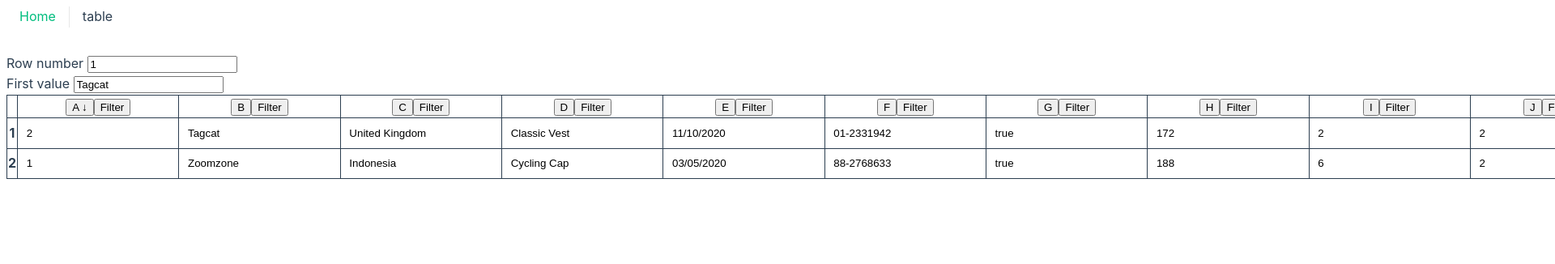
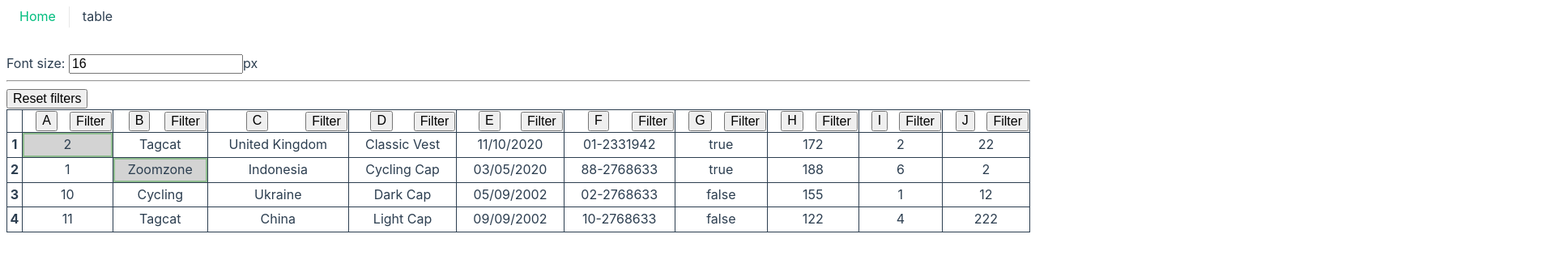
Before and after one commit to StetsenkoAnton/spreadsheet, a Vue app: page /table in a window 1280 px wide. Shown: the top 326 px of the page at 81% size, 1920 px wide, since content can reach past the window. Built offline with nearby package versions, Linux system fonts and the light colour scheme.

Commit message:
add filters

```diff
--- a/src/components/CustomTable.vue
+++ b/src/components/CustomTable.vue
@@ -1,29 +1,33 @@
 <template>
+  <div>
+    <div>Font size: <input type="number" v-model.number="fontSize" />px</div>
+    <hr />
+    <button type="button" @click="clearFilters">Reset filters</button>
     <table class="table">
       <CustomTableHeaderRow
         :data-table="dataTable"
-      :filter-info="filterInfo"
+        :filter-info="filtersSettings"
         :sort-info="sortInfo"
         @sorted="onSort"
         @filtered="onFilter"
       />
-    <tbody>
+      <tbody :style="{ fontSize: `${fontSize}px` }">
         <tr v-for="{ lineNumber, row } in visibleTable" :key="lineNumber">
           <th class="table__th">
             {{ lineNumber + 1 }}
           </th>
-        <td v-for="cell in row" :key="cell.id" class="table__td">
+          <td v-for="cell in row" :key="cell.column" class="table__td">
             <CustomTableCell
               :cell-value="cell"
               :line-number="lineNumber"
-            @input="event"
-            @selected="event"
-            @unselected="event"
+              @selected="onSelected"
+              @unselected="onUnselected"
             />
           </td>
         </tr>
       </tbody>
     </table>
+  </div>
 </template>
 
 <script>
@@ -43,25 +47,36 @@ export default {
       },
     },
   },
-  // mounted() {
-  //   console.log(this.$refs.table);
-  // },
   data() {
     return {
+      fontSize: 16,
       sortColumn: 0,
-      sortDirection: "abc", // "abc", "zyx"
-      // filterColumn: 1,
-      // filterDirection: "abc", // "abc", "zyx"
+      sortDirection: "", // "abc", "zyx"
+      filtersSettings: [
+        // { column: 1, search: "Tagcat", isExact: true },
+        // { column: 2, search: "ina", isExact: false },
+      ],
     };
   },
   computed: {
     filteredTable() {
-      return this.dataTable;
+      if (!this.filtersSettings.length) return this.dataTable;
+      let filteredTable = this.dataTable;
+      this.filtersSettings.forEach((filtersSettings) => {
+        filteredTable = this.filterIteration(filtersSettings, filteredTable);
+      });
+      return filteredTable;
     },
     visibleTable() {
-      if (!this.sortDirection) return this.dataTable;
+      if (!this.sortDirection) return this.filteredTable;
       return [...this.filteredTable].sort((a, b) => {
-        if (a.row[this.sortColumn].value.toUpperCase > b.row[this.sortColumn].value.toUpperCase) {
+        const aVal = a.row[this.sortColumn].value;
+        const bVal = b.row[this.sortColumn].value;
+        const aNormalize =
+          typeof aVal === "number" ? aVal : aVal.toString().toUpperCase();
+        const bNormalize =
+          typeof bVal === "number" ? bVal : bVal.toString().toUpperCase();
+        if (aNormalize > bNormalize) {
           return this.sortDirection === "abc" ? -1 : 1;
         }
         return this.sortDirection === "abc" ? 1 : -1;
@@ -73,19 +88,39 @@ export default {
         direction: this.sortDirection,
       };
     },
-    filterInfo() {
-      return [];
-    },
   },
   methods: {
-    event(e) {
-      console.log(e);
+    clearFilters() {
+      this.filtersSettings = [];
+      this.sortColumn = 0;
+      this.sortDirection = "";
+    },
+    filterIteration(filtersSettings, list) {
+      return list.filter(({ row }) => {
+        const searchNormalize = filtersSettings.search.toUpperCase();
+        const cellNormalize = row[filtersSettings.column].value
+          .toString()
+          .toUpperCase();
+        if (list.isExact) return searchNormalize === cellNormalize;
+        return cellNormalize.includes(searchNormalize);
+      });
     },
     onSort({ column, direction }) {
       this.sortColumn = column;
       this.sortDirection = direction;
     },
-    onFilter() {},
+    onFilter({ index, filter }) {
+      if (!filter) this.filtersSettings.splice(index, 1);
+      else if (index < 0 && filter.search.length)
+        this.filtersSettings.push(filter);
+      else this.filtersSettings[index] = filter;
+    },
+    onSelected(e) {
+      console.log(e);
+    },
+    onUnselected(e) {
+      console.log(e);
+    },
   },
 };
 </script>
@@ -93,15 +128,20 @@ export default {
 <style>
 .table {
   width: 100%;
+  height: 1px;
   border: 1px solid;
   border-collapse: collapse;
 }
 .table__th,
 .table__td {
   border: 1px solid;
-  text-align: center;
 }
 .table__td {
   padding: 0;
+  text-align: center;
+  height: 100%;
+}
+* {
+  font-size: inherit;
 }
 </style>
--- a/src/components/CustomTableCell.vue
+++ b/src/components/CustomTableCell.vue
@@ -1,20 +1,21 @@
 <template>
-  <div :class="cellClass" tabindex="-1" @click="cellFocus" @dblclick="cellEdit">
+  <div :class="cellClass" tabindex="-1" ref="cell" @dblclick="cellEdit">
     <input
       v-if="status === 'edit'"
       class="table-cell__input"
       type="text"
-      :value="cellValue.value"
+      v-model="cellRaw"
       ref="input"
-      @input="onChange"
-      @focus="onSelect"
-      @blur="onBlur"
+      @keydown.enter="cellRest"
+      @keydown.esc="cellRest"
     />
-    <span v-if="false">{{ cellValue.value }}</span>
+    <span>{{ cellValue.value }}</span>
   </div>
 </template>
 
 <script>
+import clickOutside from "../services/clickOutside";
+
 const STATUS = {
   rest: "",
   edit: "edit",
@@ -41,7 +42,9 @@ export default {
   emits: ["input", "selected", "unselected"],
   data() {
     return {
-      status: STATUS.edit,
+      status: STATUS.rest,
+      handleOutsideClick: () => {},
+      cellRaw: "",
     };
   },
   computed: {
@@ -49,49 +52,46 @@ export default {
       return {
         "table-cell": true,
         "table-cell--edit": this.status === STATUS.edit,
-        "table-cell--focus": this.status === STATUS.focus,
+        "table-cell--selected": this.cellValue.selected,
       };
     },
   },
   methods: {
     cellRest() {
-      // console.log("cellRest");
-      // this.status = STATUS.rest;
-      // document.body.removeEventListener('click', this.cellRest);
-    },
-    cellFocus() {
-      // console.log("cellFocus");
-      // this.status = STATUS.focus;
-      // this.$nextTick(() => {
-      //   document.body.addEventListener("click", this.cellRest);
-      // });
+      this.status = STATUS.rest;
+      this.onBlur();
+      document.removeEventListener("click", this.handleOutsideClick);
     },
     cellEdit() {
-      // this.status = STATUS.edit;
-      // this.$nextTick(() => {
-      //   this.$refs.input.focus();
-      // });
-    },
-    onChange(e) {
-      this.$emit("input", {
-        lineN: this.lineNumber,
-        cellN: this.cellValue.id,
-        value: e.target.value,
+      if (this.cellValue.selected) return;
+      this.status = STATUS.edit;
+      this.cellRaw = this.cellValue.value;
+      this.onSelect();
+      this.$nextTick(() => {
+        this.$refs.input.focus();
+        this.handleOutsideClick = clickOutside(
+          null,
+          this.$refs.cell,
+          this.cellRest
+        );
+        document.addEventListener("click", this.handleOutsideClick);
       });
     },
+    getRequestDate(value) {
+      return {
+        row: this.lineNumber,
+        col: this.cellValue.column,
+        value,
+      };
+    },
+    onChange() {
+      this.$emit("input", this.getRequestDate(this.cellRaw));
+    },
     onSelect() {
-      this.$emit("selected", {
-        lineN: this.lineNumber,
-        cellN: this.cellValue.id,
-        value: this.cellValue.value,
-      });
+      this.$emit("selected", this.getRequestDate(this.cellValue.value));
     },
     onBlur() {
-      this.$emit("unselected", {
-        lineN: this.lineNumber,
-        cellN: this.cellValue.id,
-        value: this.cellValue.value,
-      });
+      this.$emit("unselected", this.getRequestDate(this.cellRaw));
     },
   },
 };
@@ -99,14 +99,11 @@ export default {
 
 <style>
 .table-cell__input {
-  //position: absolute;
-  //top: 0;
-  //bottom: 0;
-  //left: 0;
-  padding: 0.5em;
+  position: absolute;
+  top: 0;
+  bottom: 0;
+  left: 0;
   border-color: transparent;
-  width: min-content;
-  min-width: 0;
 }
 .table-cell__input:focus,
 .table-cell__input:focus-visible {
@@ -114,12 +111,19 @@ export default {
   outline: none;
 }
 .table-cell {
+  height: 100%;
   border: 2px solid transparent;
 }
-.table-cell--focus {
-  border-color: blue;
+.table-cell:focus-visible,
+.table-cell:focus {
+  border-color: dodgerblue;
 }
 .table-cell--edit {
   position: relative;
 }
+.table-cell--selected {
+  border-color: darkseagreen;
+  background: lightgrey;
+}
+
 </style>
--- a/src/components/CustomTableHeaderCell.vue
+++ b/src/components/CustomTableHeaderCell.vue
@@ -1,21 +1,36 @@
 <template>
-  <div>
-    <button type="button" @click="onSort">
+  <div class="header-cell">
+    <div></div>
+    <button class="header-cell__sort" type="button" @click="onSort">
       {{ columnInfo.name }}
       <template v-if="sortInfo.column === columnInfo.index">
         <span v-if="sortInfo.direction === 'abc'">&#8595;</span>
         <span v-if="sortInfo.direction === 'zyx'">&#8593;</span>
       </template>
     </button>
-    <button type="button" @click="openFilters">Filter</button>
+    <CustomTableHeaderFilters
+      :column-info="columnInfo"
+      :data-table="dataTable"
+      :filter-info="filterInfo"
+      @sorted="onSort"
+      @filtered="onFilter"
+    />
   </div>
 </template>
 
 <script>
+import CustomTableHeaderFilters from "@/components/CustomTableHeaderFilters.vue";
+
 const sortLine = ["abc", "zyx", ""];
 export default {
-  components: {},
+  components: { CustomTableHeaderFilters },
   props: {
+    dataTable: {
+      type: Array,
+      default() {
+        return [];
+      },
+    },
     columnInfo: {
       type: Object,
       default() {
@@ -34,12 +49,18 @@ export default {
         };
       },
     },
-    filterInfo: {},
+    filterInfo: {
+      type: Array,
+      default() {
+        return [];
+      },
+    },
   },
   data() {
-    return {};
+    return {
+      showFilterModal: false,
+    };
   },
-  computed: {},
   methods: {
     onSort() {
       const directionIndex = sortLine.findIndex(
@@ -49,15 +70,34 @@ export default {
         directionIndex === sortLine.length - 1
           ? sortLine[0]
           : sortLine[directionIndex + 1];
-      console.log(directionIndex, sortLine.length, nextDirection);
       this.$emit("sorted", {
         column: this.columnInfo.index,
         direction: nextDirection,
       });
     },
-    openFilters() {},
+    onFilter(newValue) {
+      this.$emit("filtered", newValue);
+    },
+    openFilters() {
+      this.showFilterModal = true;
+    },
+    applyFilter() {
+      this.showFilterModal = false;
+    },
+    resetFilter() {
+      this.showFilterModal = false;
+    },
   },
 };
 </script>
 
-<style></style>
+<style>
+.header-cell {
+  position: relative;
+  display: flex;
+  justify-content: space-between;
+}
+.header-cell__sort {
+  display: flex;
+}
+</style>
--- /dev/null
+++ b/src/components/CustomTableHeaderFilters.vue
@@ -0,0 +1,178 @@
+<template>
+  <div class="header-cell__filter">
+    <button
+      :class="{ 'header-cell__filter-btn--active': isCurrentFilter }"
+      ref="opener"
+      type="button"
+      @click="openFilters"
+    >
+      Filter
+      <span v-show="isCurrentFilter">{{ filteredOrderView }}</span>
+    </button>
+    <div v-show="showFilterModal" class="header-cell__filter-modal" ref="modal">
+      <div v-show="isCurrentFilter" class="flex-between">
+        <span>{{ filteredOrderView }} priority</span>
+        <button type="button" @click="resetFilter">Reset</button>
+      </div>
+      <input
+        type="search"
+        ref="search"
+        placeholder="search"
+        v-model="filter.search"
+        :list="`datalistOptions${columnInfo.index}`"
+        @keydown.enter="applyFilter"
+        @keydown.esc="canselFilter"
+      />
+      <datalist :id="`datalistOptions${columnInfo.index}`">
+        <option v-for="val in unicValues" :key="val" :value="val"></option>
+      </datalist>
+
+      <label>
+        <input type="checkbox" v-model="filter.isExact" />
+        <span>Exact</span>
+      </label>
+      <div class="flex-between">
+        <button type="button" @click="applyFilter">Ok</button>
+        <button type="button" @click="canselFilter">Cansel</button>
+      </div>
+    </div>
+  </div>
+</template>
+
+<script>
+import clickOutside from "../services/clickOutside";
+
+export default {
+  //
+  props: {
+    dataTable: {
+      type: Array,
+      default() {
+        return [];
+      },
+    },
+    columnInfo: {
+      type: Object,
+      default() {
+        return {
+          index: 0,
+          name: "",
+        };
+      },
+    },
+    sortInfo: {
+      type: Object,
+      default() {
+        return {
+          column: 0,
+          direction: "",
+        };
+      },
+    },
+    filterInfo: {
+      type: Array,
+      default() {
+        return [];
+      },
+    },
+  },
+  emits: ["filtered"],
+  mounted() {
+    this.handleOutsideClick = clickOutside(
+      this.$refs.opener,
+      this.$refs.modal,
+      this.canselFilter
+    );
+  },
+  data() {
+    return {
+      handleOutsideClick: () => {},
+      isExact: false,
+      showFilterModal: false,
+      filter: {
+        column: this.columnInfo.index,
+        search: "",
+        isExact: false,
+      },
+    };
+  },
+  computed: {
+    filteredOrder() {
+      return this.filterInfo.findIndex(
+        ({ column }) => +column === +this.columnInfo.index
+      );
+    },
+    filteredOrderView() {
+      return this.filteredOrder + 1;
+    },
+    isCurrentFilter() {
+      return this.filteredOrder >= 0;
+    },
+    currentFilter() {
+      return this.filterInfo[this.filteredOrder];
+    },
+    unicValues() {
+      const list = this.dataTable.map(
+        ({ row }) => row[this.columnInfo.index].value
+      );
+      return new Set(list);
+    },
+  },
+  methods: {
+    openFilters() {
+      this.showFilterModal = true;
+      this.resetValueFilter();
+      document.addEventListener("click", this.handleOutsideClick);
+      this.$nextTick(() => {
+        this.$refs.search.focus();
+      })
+    },
+    applyFilter() {
+      this.closeFilter();
+      this.$emit("filtered", {
+        index: this.filteredOrder,
+        filter: this.filter,
+      });
+    },
+    canselFilter() {
+      this.closeFilter();
+      this.resetValueFilter();
+    },
+    resetFilter() {
+      this.closeFilter();
+      this.$emit("filtered", {
+        index: this.filteredOrder,
+        filter: null,
+      });
+    },
+    closeFilter() {
+      this.showFilterModal = false;
+      document.removeEventListener("click", this.handleOutsideClick);
+    },
+    resetValueFilter() {
+      if (this.isCurrentFilter) this.filter = { ...this.currentFilter };
+    },
+  },
+};
+</script>
+
+<style>
+.flex-between {
+  display: flex;
+  align-items: center;
+  justify-content: space-between;
+}
+.header-cell__filter-btn--active {
+  background-color: green;
+}
+.header-cell__filter-modal {
+  position: absolute;
+  z-index: 1;
+  top: -2em;
+  left: 0;
+  box-shadow: 0 1px 5px rgba(0, 0, 0, 0.25);
+  background: #fff;
+  padding: 5px;
+  text-align: left;
+}
+</style>
--- a/src/components/CustomTableHeaderRow.vue
+++ b/src/components/CustomTableHeaderRow.vue
@@ -5,7 +5,7 @@
       <th v-for="val in headerList" :key="val" class="table__th">
         <CustomTableHeaderCell
           :column-info="val"
-          :filter-list="[]"
+          :data-table="dataTable"
           :filter-info="filterInfo"
           :sort-info="sortInfo"
           @sorted="onSort"
@@ -37,11 +37,14 @@ export default {
         };
       },
     },
-    filterInfo: {},
+    filterInfo: {
+      type: Array,
+      default() {
+        return [];
+      },
+    },
   },
-  data() {
-    return {};
-  },
+  emits: ["sorted", "filtered"],
   computed: {
     headerLength() {
       return this.dataTable[0].row.length;
@@ -75,7 +78,9 @@ export default {
     onSort(sort) {
       this.$emit("sorted", sort);
     },
-    onFilter() {},
+    onFilter(newValue) {
+      this.$emit("filtered", newValue);
+    },
   },
 };
 </script>
--- a/src/pages/PageCustomTable.vue
+++ b/src/pages/PageCustomTable.vue
@@ -1,9 +1,8 @@
 <template>
   <div>
-    <div>Row number <input type="number" v-model.number="rowSelected" /></div>
-    <div>First value <input type="text" v-model="firstValue" /></div>
     <CustomTable
       :data-table="dataTable"
+      :selected-list="cellComputed"
       @cellSelected="event"
       @cellUpdated="event"
     />
@@ -18,64 +17,98 @@ export default {
   components: {
     CustomTable,
   },
-  // mounted() {
-  //   console.log(this.$refs.table);
-  // },
+  mounted() {
+    // setInterval(() => {
+    //   const old = this.cellComputed[0].col;
+    //   console.log(old);
+    //   this.cellComputed[0].col = old + 1;
+    // }, 3000);
+  },
   data() {
     return {
-      rowSelected: 1,
+      fontSize: 16,
       firstValue: "Tagcat",
-    };
-  },
-  computed: {
-    cellComputed() {
-      return [
+      cellComputed: [
         {
-          row: this.rowSelected,
+          row: 0,
           col: 0,
-          className: "cell-busy",
         },
         {
           row: 1,
           col: 1,
-          className: "cell-busy",
-          valid: false,
         },
-      ];
-    },
-    dataTable() {
-      return [
+      ],
+      rawTable: [
         {
           lineNumber: 0,
           row: [
-            { value: 2, id: "0" },
-            { value: "Tagcat", id: "1" },
-            { value: "United Kingdom", id: "2" },
-            { value: "Classic Vest", id: "3" },
-            { value: "11/10/2020", id: "4" },
-            { value: "01-2331942", id: "5" },
-            { value: true, id: "6" },
-            { value: "172", id: "7" },
-            { value: 2, id: "8" },
-            { value: 2, id: "9" },
+            { value: 2, column: 0 },
+            { value: "Tagcat", column: 1 },
+            { value: "United Kingdom", column: 2 },
+            { value: "Classic Vest", column: 3 },
+            { value: "11/10/2020", column: 4 },
+            { value: "01-2331942", column: 5 },
+            { value: true, column: 6 },
+            { value: "172", column: 7 },
+            { value: 2, column: 8 },
+            { value: 22, column: 9 },
           ],
         },
         {
           lineNumber: 1,
           row: [
-            { value: 1, id: "0" },
-            { value: "Zoomzone", id: "1" },
-            { value: "Indonesia", id: "2" },
-            { value: "Cycling Cap", id: "3" },
-            { value: "03/05/2020", id: "4" },
-            { value: "88-2768633", id: "5" },
-            { value: true, id: "6" },
-            { value: "188", id: "7" },
-            { value: 6, id: "8" },
-            { value: 2, id: "9" },
+            { value: 1, column: 0 },
+            { value: "Zoomzone", column: 1 },
+            { value: "Indonesia", column: 2 },
+            { value: "Cycling Cap", column: 3 },
+            { value: "03/05/2020", column: 4 },
+            { value: "88-2768633", column: 5 },
+            { value: true, column: 6 },
+            { value: "188", column: 7 },
+            { value: 6, column: 8 },
+            { value: 2, column: 9 },
           ],
         },
-      ];
+        {
+          lineNumber: 2,
+          row: [
+            { value: 10, column: 0 },
+            { value: "Cycling", column: 1 },
+            { value: "Ukraine", column: 2 },
+            { value: "Dark Cap", column: 3 },
+            { value: "05/09/2002", column: 4 },
+            { value: "02-2768633", column: 5 },
+            { value: false, column: 6 },
+            { value: "155", column: 7 },
+            { value: 1, column: 8 },
+            { value: 12, column: 9 },
+          ],
+        },
+        {
+          lineNumber: 3,
+          row: [
+            { value: 11, column: 0 },
+            { value: "Tagcat", column: 1 },
+            { value: "China", column: 2 },
+            { value: "Light Cap", column: 3 },
+            { value: "09/09/2002", column: 4 },
+            { value: "10-2768633", column: 5 },
+            { value: false, column: 6 },
+            { value: "122", column: 7 },
+            { value: 4, column: 8 },
+            { value: 222, column: 9 },
+          ],
+        },
+      ],
+    };
+  },
+  computed: {
+    dataTable() {
+      const table = this.rawTable;
+      this.cellComputed.forEach(({ row, col }) => {
+        table[row].row[col].selected = true;
+      });
+      return table;
     },
   },
   methods: {
--- /dev/null
+++ b/src/services/clickOutside.js
@@ -0,0 +1,13 @@
+export default function clickOutside(openerEl, watchEl, callBack = () => {}) {
+  return (e) => {
+    e.stopPropagation();
+    let clickedOnExcludedEl = false;
+    if (!clickedOnExcludedEl && openerEl) {
+      const excludedEl = openerEl;
+      clickedOnExcludedEl = excludedEl.contains(e.target);
+    }
+    if (!watchEl.contains(e.target) && !clickedOnExcludedEl) {
+      callBack();
+    }
+  };
+}
```
Also changed, not shown: src/services/focusClosure.js (added, +34 -0 lines), src/services/helpers.js (added, +15 -0 lines). Lines whose indentation alone changed are shown as unchanged.
